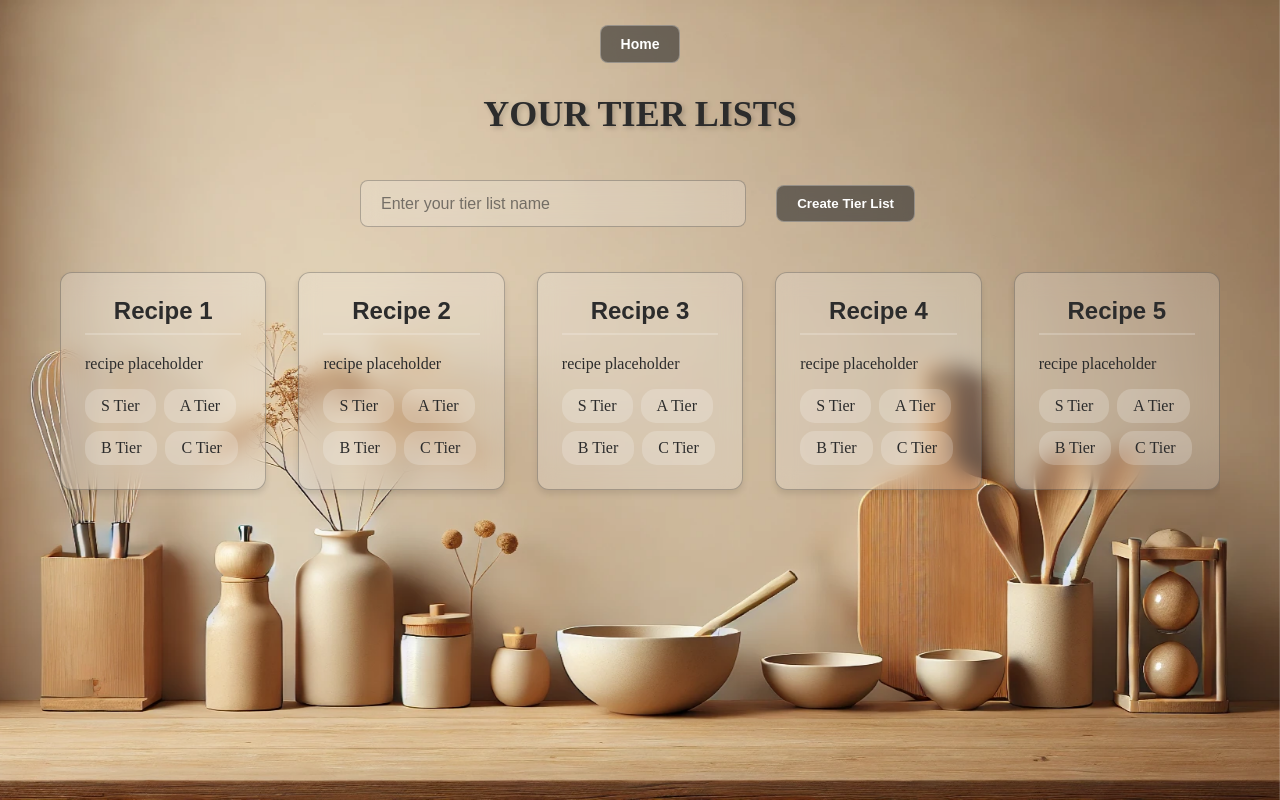
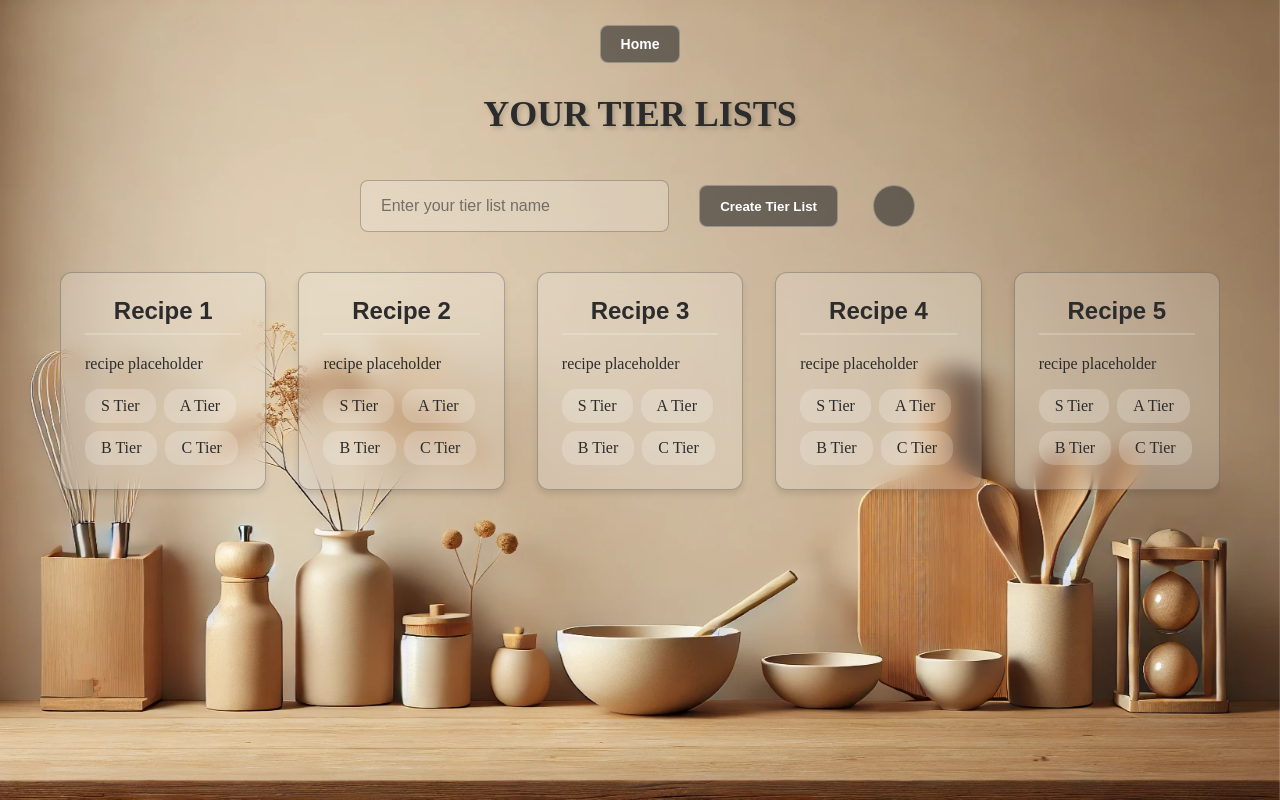
Before and after one commit to dalibug/TasteTier, a React (Create React App) app in the folder frontend/: page /tierlists in a window 1280 px wide. Built offline with nearby package versions, Linux system fonts and the light colour scheme.

Commit message:
cycle button added

```diff
--- a/frontend/src/App.css
+++ b/frontend/src/App.css
@@ -1201,3 +1201,36 @@ li {
 .content-wrapper::-webkit-scrollbar-thumb:hover {
   background: rgba(44, 44, 44, 0.7);
 }
+
+.cycle-week-btn {
+  background-color: rgba(44, 44, 44, 0.6);
+  color: white;
+  border: 1px solid rgba(255, 255, 255, 0.3);
+  width: 42px;
+  height: 42px;
+  border-radius: 50%;
+  font-family: 'Work Sans', sans-serif;
+  cursor: pointer;
+  transition: all 0.3s ease;
+  margin-left: 15px;
+  backdrop-filter: blur(10px);
+  display: flex;
+  align-items: center;
+  justify-content: center;
+  padding: 0;
+}
+
+.cycle-week-btn i {
+  font-size: 20px;
+  color: white;
+  transition: transform 0.5s ease;
+}
+
+.cycle-week-btn:hover {
+  background-color: rgba(135, 162, 127, 0.8);
+  transform: translateY(-2px);
+}
+
+.cycle-week-btn:hover i {
+  transform: rotate(360deg);
+}
--- a/frontend/src/pages/TierLists.js
+++ b/frontend/src/pages/TierLists.js
@@ -8,6 +8,7 @@ const TierLists = () => {
   const [tierListName, setTierListName] = useState('');
   const [editingTierList, setEditingTierList] = useState(null);
   const [showEditModal, setShowEditModal] = useState(false);
+  const [currentWeek, setCurrentWeek] = useState(1);
 
   const backgroundStyle = {
     background: `url(${backgroundImage}) no-repeat center center fixed`,
@@ -19,6 +20,15 @@ const TierLists = () => {
       ...prev,
       [recipeId]: tier
     }));
+  };
+
+  const cycleWeek = () => {
+    setCurrentWeek(prev => (prev % 3) + 1);
+  };
+
+  const getCurrentRecipes = () => {
+    const startIndex = (currentWeek - 1) * 5;
+    return recipes.slice(startIndex, startIndex + 5);
   };
 
   const createTierList = () => {
@@ -89,11 +99,24 @@ const TierLists = () => {
   };
 
   const recipes = [
+    // Week 1 recipes (1-5)
     { id: 1, name: 'Recipe 1', description: 'recipe placeholder' },
     { id: 2, name: 'Recipe 2', description: 'recipe placeholder' },
     { id: 3, name: 'Recipe 3', description: 'recipe placeholder' },
     { id: 4, name: 'Recipe 4', description: 'recipe placeholder' },
     { id: 5, name: 'Recipe 5', description: 'recipe placeholder' },
+    // Week 2 recipes (6-10)
+    { id: 6, name: 'Recipe 6', description: 'recipe placeholder' },
+    { id: 7, name: 'Recipe 7', description: 'recipe placeholder' },
+    { id: 8, name: 'Recipe 8', description: 'recipe placeholder' },
+    { id: 9, name: 'Recipe 9', description: 'recipe placeholder' },
+    { id: 10, name: 'Recipe 10', description: 'recipe placeholder' },
+    // Week 3 recipes (11-15)
+    { id: 11, name: 'Recipe 11', description: 'recipe placeholder' },
+    { id: 12, name: 'Recipe 12', description: 'recipe placeholder' },
+    { id: 13, name: 'Recipe 13', description: 'recipe placeholder' },
+    { id: 14, name: 'Recipe 14', description: 'recipe placeholder' },
+    { id: 15, name: 'Recipe 15', description: 'recipe placeholder' },
   ];
 
   const tiers = ['S Tier', 'A Tier', 'B Tier', 'C Tier'];
@@ -122,6 +145,13 @@ const TierLists = () => {
             >
               Create Tier List
             </button>
+            <button
+              className="cycle-week-btn"
+              onClick={cycleWeek}
+              title="Next Week's Recipes"
+            >
+              <i className="fas fa-sync"></i>
+            </button>
           </div>
         </div>
       </div>
@@ -129,7 +159,7 @@ const TierLists = () => {
       <div className="content-wrapper">
         <div className="tierlists-container">
           <div className="recipe-cards-container">
-            {recipes.map(recipe => (
+            {getCurrentRecipes().map(recipe => (
               <div key={recipe.id} className="tier-card">
                 <h2>{recipe.name}</h2>
                 <p>{recipe.description}</p>
```
